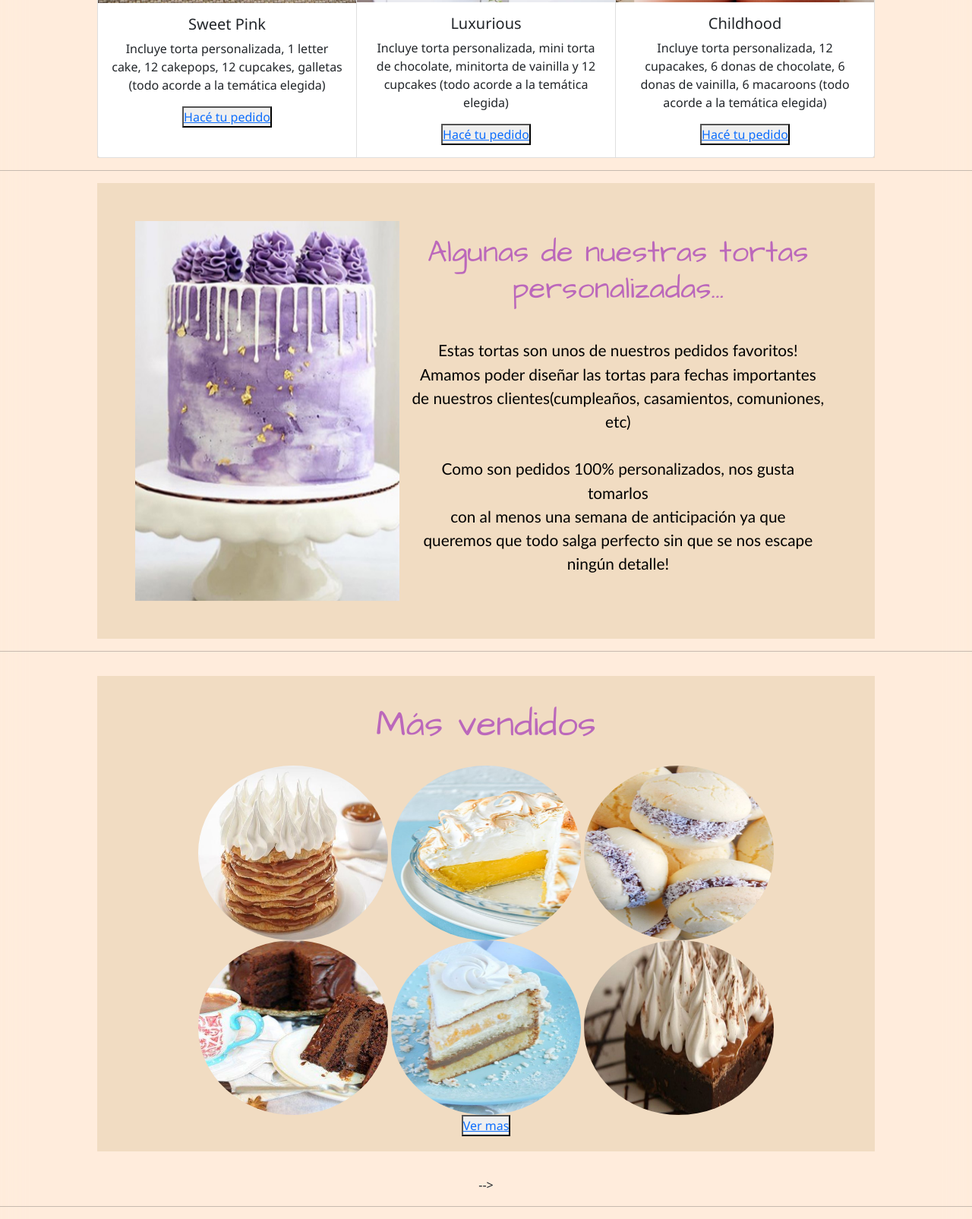
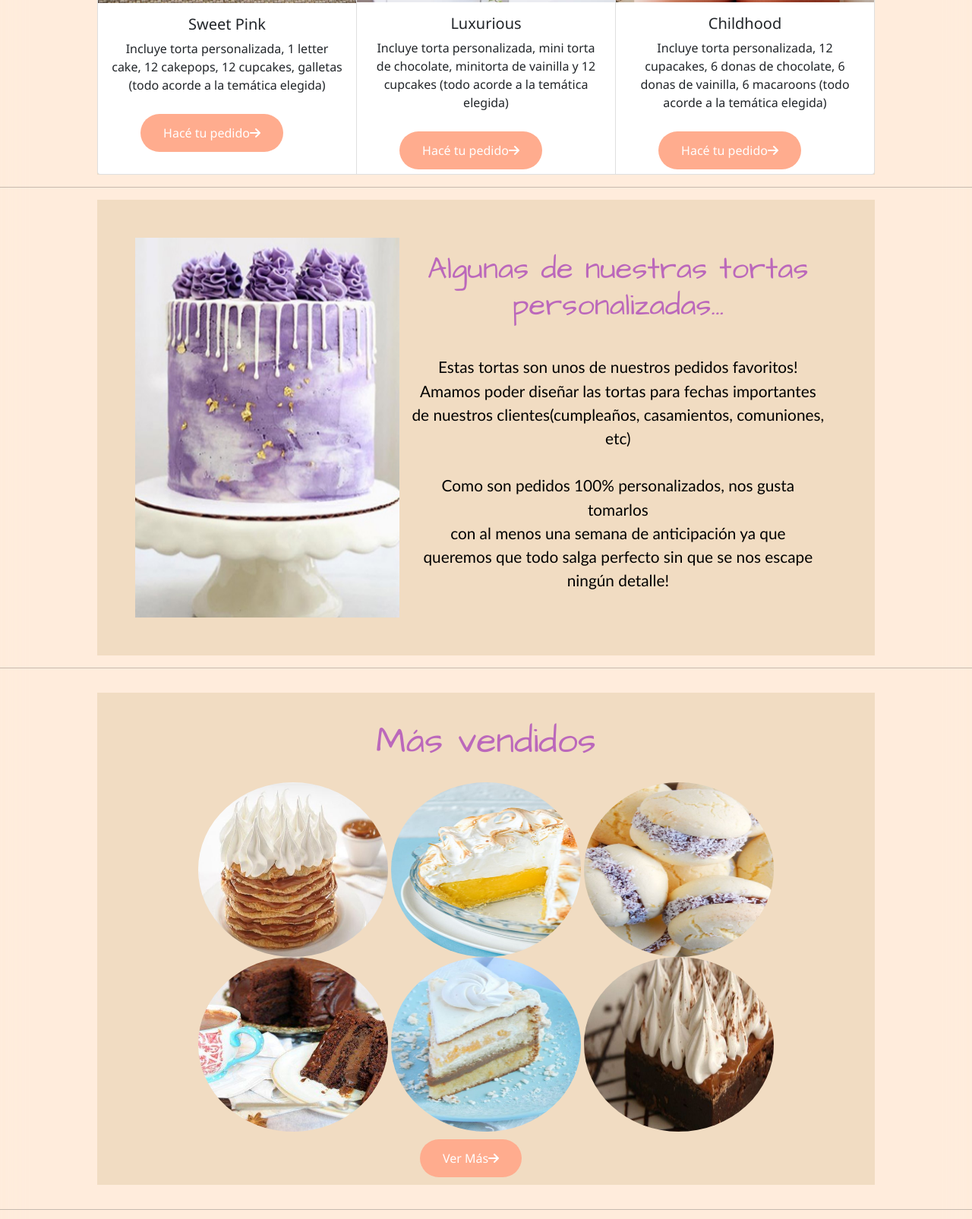
Before and after one commit to VillafaneMaria/DesarrolloWebCoder, a website: page index.html in a window 1280 px wide. Shown: the part 995-2600 px from the top of the page at 76% size. Drawn offline with nearby package versions, Linux system fonts and the light colour scheme.

Commit message:
aplicando BEM

```diff
--- a/estilos.css
+++ b/estilos.css
@@ -59,27 +59,67 @@ em{
 
 }
 /*PÁGINA PRINCIPAL*/
-.rogel{
-    height: 230px;
-    width: 250px;
-    border-radius: 50%;
-}
 .trufa{
     height: 250px;
 }
 
+.contenedor1{
+    background-color:rgb(241, 220, 194);
+    margin-left: 10%;
+    margin-right: 10%;
+    margin-top: 2.5%;
+    margin-bottom: 2.5%;
+    display: flex;
+    align-items:center;
+    justify-content: center;
+    padding: 20px;
+    size: 500px 500px;
+}
 
-.subtitulo{
-
-    font-size: 2.5rem;
+.caja__titulo{
+    font-size: 3rem;
     color: rgb(187, 104, 187);
     padding: 1rem;
     font-family: 'Architects Daughter', cursive;
     text-align: center;
 }
 
-.masVendidos{
-    font-size: 3rem;
+.caja__img{
+    height: 230px;
+    width: 250px;
+    border-radius: 50%;
+}
+
+.boton{
+    border: none;
+    min-width: 100px;
+    height: 50px;
+    padding: 0 30px;
+    background-color: beige;
+    color: white;
+    display: inline-block;
+    border-radius: 100px;
+    text-decoration: none;
+    display: inline-flex;
+    justify-content:space-between;
+    align-items: center;
+    background: rgb(255, 172, 142);
+    transition: .3s ease all;
+}
+
+.boton:hover{
+    background: rgb(243, 105, 55);
+    text-decoration: none;
+}
+
+.boton--relative{
+    position: relative;
+    right: 20px;
+    bottom: -10px;
+}
+.subtitulo{
+
+    font-size: 2.5rem;
     color: rgb(187, 104, 187);
     padding: 1rem;
     font-family: 'Architects Daughter', cursive;
@@ -94,22 +134,6 @@ em{
     font-family:'Gill Sans', 'Gill Sans MT', Calibri, 'Trebuchet MS', sans-serif
 }
 
-.contenedorFlex{
-    background-color:rgb(241, 220, 194);
-    margin-left: 10%;
-    margin-right: 10%;
-    margin-top: 2.5%;
-    margin-bottom: 2.5%;
-    display: flex;
-    align-items:center;
-    justify-content: center;
-    padding: 20px;
-}
-
-/*preguntar por qué no se centra el boton*/
-.boton{
-    align-items: center;
-}
 
 .imgCocina{
     border-radius: 30%;
@@ -118,7 +142,7 @@ em{
 
 .bienvenidos{
     background-color: rgb(241, 220, 194);
-    display:flex;
+    display:inline-flex;
     align-items: center;
     justify-content: center;
     padding: 50px;
@@ -128,7 +152,7 @@ em{
 }
 
 .bienvenidos .contenedorBienvenidos{
-    display: flex;
+    display: inline-flex;
     flex-direction: column;
 }
 
--- a/index.html
+++ b/index.html
@@ -32,7 +32,6 @@
         <!--slogan-->
         <em class="header_em">Al mal tiempo, un buen postre!</em>
         <hr>
-        <!-- <div class="wave" style="height: 150px; overflow: hidden;" ><svg viewBox="0 0 500 150" preserveAspectRatio="none" style="height: 100%; width: 100%;"><path d="M0.00,49.98 C149.99,150.00 353.55,5.45 500.00,49.98 L500.00,150.00 L0.00,150.00 Z" style="stroke: none; fill: #fff8f0;"></path></svg></div>-->
     </header>
 
     <main>
@@ -46,7 +45,10 @@
                         <h5 class="card-title">Sweet Pink</h5>
                         <p class="card-text">Incluye torta personalizada, 1 letter cake, 12 cakepops, 12 cupcakes,
                             galletas (todo acorde a la temática elegida)</p>
-                        <button class="card-text"><a href="contacto.html"> Hacé tu pedido</a></button>
+                            <a href="contacto.html" class="boton boton--relative"> <!--BLOQUE y modificador-->
+                                <span class="boton__texto">Hacé tu pedido</span>
+                                <i class="boton__icono fas fa-arrow-right"></i>
+                            </a>
                     </div>
                 </div>
                 <div class="card">
@@ -55,7 +57,10 @@
                         <h5 class="card-title">Luxurious</h5>
                         <p class="card-text">Incluye torta personalizada, mini torta de chocolate, minitorta de vainilla
                             y 12 cupcakes (todo acorde a la temática elegida)</p>
-                        <button class="card-text"><a href="contacto.html"> Hacé tu pedido</a></button>
+                            <a href="contacto.html" class="boton boton--relative"> <!--BLOQUE y modificador-->
+                                <span class="boton__texto">Hacé tu pedido</span>
+                                <i class="boton__icono fas fa-arrow-right"></i>
+                            </a>
                     </div>
                 </div>
                 <div class="card">
@@ -64,7 +69,10 @@
                         <h5 class="card-title">Childhood</h5>
                         <p class="card-text">Incluye torta personalizada, 12 cupacakes, 6 donas de chocolate, 6 donas de
                             vainilla, 6 macaroons (todo acorde a la temática elegida)</p>
-                        <button class="card-text"><a href="contacto.html"> Hacé tu pedido</a></button>
+                            <a href="contacto.html" class="boton boton--relative"> <!--BLOQUE y modificador-->
+                                <span class="boton__texto">Hacé tu pedido</span>
+                                <i class="boton__icono fas fa-arrow-right"></i>
+                            </a>
                     </div>
                 </div>
             </div>
@@ -86,20 +94,24 @@
         </section>
         <hr>
 
-        <div class="contenedorFlex">
-            <section class="izquierdaMain">
-                <h2 class="masVendidos"> Más vendidos </h2>
-                <img src="./imagenes/tortarogel.jpg" alt="rogel" class="rogel">
-                <img src="./imagenes/lemonpie.jpg" alt="lemon pie" class="rogel">
-                <img src="./imagenes/alfajoresdemaicena.jpg" alt="alfajores" class="rogel">
+        <!--Aplicando metodologia bem-->
+        <div class="contenedor1"> <!--BLOQUE-->
+            <div class="caja">
+                <h2 class="caja__titulo"> Más vendidos </h2>
+                <img src="./imagenes/tortarogel.jpg" alt="rogel" class="caja__img">
+                <img src="./imagenes/lemonpie.jpg" alt="lemon pie" class="caja__img">
+                <img src="./imagenes/alfajoresdemaicena.jpg" alt="alfajores" class="caja__img">
                 <br>
-                <img src="./imagenes/tortamatilda.jpg" alt="torta de chocolate" class="rogel">
-                <img src="./imagenes/tortaclasica.jpg" alt="torta clasica" class="rogel">
-                <img src="./imagenes/brownie.jpg" alt="brownie" class="rogel">
+                <img src="./imagenes/tortamatilda.jpg" alt="torta de chocolate" class="caja__img">
+                <img src="./imagenes/tortaclasica.jpg" alt="torta clasica" class="caja__img">
+                <img src="./imagenes/brownie.jpg" alt="brownie" class="caja__img">
                 <br>
-                <button class="boton"><a href="productos.html"> Ver mas</a></button>
-            </section>
-        </div>-->
+                <a href="productos.html" class="boton boton--relative"> <!--BLOQUE y modificador-->
+                    <span class="boton__texto">Ver Más</span>
+                    <i class="boton__icono fas fa-arrow-right"></i>
+                </a>
+            </div>
+        </div>
 
         <!--<section class="tortasPer">
             <div class="bienvenidos">
@@ -141,7 +153,10 @@
                 <h3 class="subtitulo"> ¡Bienveidos a mi cocina! </h3>
                 <p class="contenidoTexto"> Hola, soy Angie! Bienvenidos a mi rincón dulce! <br> Te invito a conocer mi
                     trabajo y mi historia, <br> nunca es tarde para emprender!</p>
-                <button><a href="sobremi.html"> Ver mas</a></button>
+                    <a href="sobremi.html" class="boton boton--relative"> <!--BLOQUE y modificador-->
+                        <span class="boton__texto">Ver Más</span>
+                        <i class="boton__icono fas fa-arrow-right"></i>
+                    </a>
             </div>
         </section>
         </div>
--- a/style.scss
+++ b/style.scss
@@ -23,3 +23,58 @@ $backg: $coral;
         size: 500px 500px;
     }
 }
+
+.contenedor1{
+    background-color:rgb(241, 220, 194);
+    margin-left: 10%;
+    margin-right: 10%;
+    margin-top: 2.5%;
+    margin-bottom: 2.5%;
+    display: flex;
+    align-items:center;
+    justify-content: center;
+    padding: 20px;
+    size: 500px 500px;
+}
+
+.caja__titulo{
+    font-size: 3rem;
+    color: rgb(187, 104, 187);
+    padding: 1rem;
+    font-family: 'Architects Daughter', cursive;
+    text-align: center;
+}
+
+.caja__img{
+    height: 230px;
+    width: 250px;
+    border-radius: 50%;
+}
+
+.boton{
+    border: none;
+    min-width: 100px;
+    height: 50px;
+    padding: 0 30px;
+    background-color: beige;
+    color: white;
+    display: inline-block;
+    border-radius: 100px;
+    text-decoration: none;
+    display: inline-flex;
+    justify-content:space-between;
+    align-items: center;
+    background: rgb(255, 172, 142);
+    transition: .3s ease all;
+}
+
+.boton:hover{
+    background: rgb(243, 105, 55);
+    text-decoration: none;
+}
+
+.boton--relative{
+    position: relative;
+    right: 20px;
+    bottom: -10px;
+}
```
Also changed, not shown: style.css, 1 other file.
